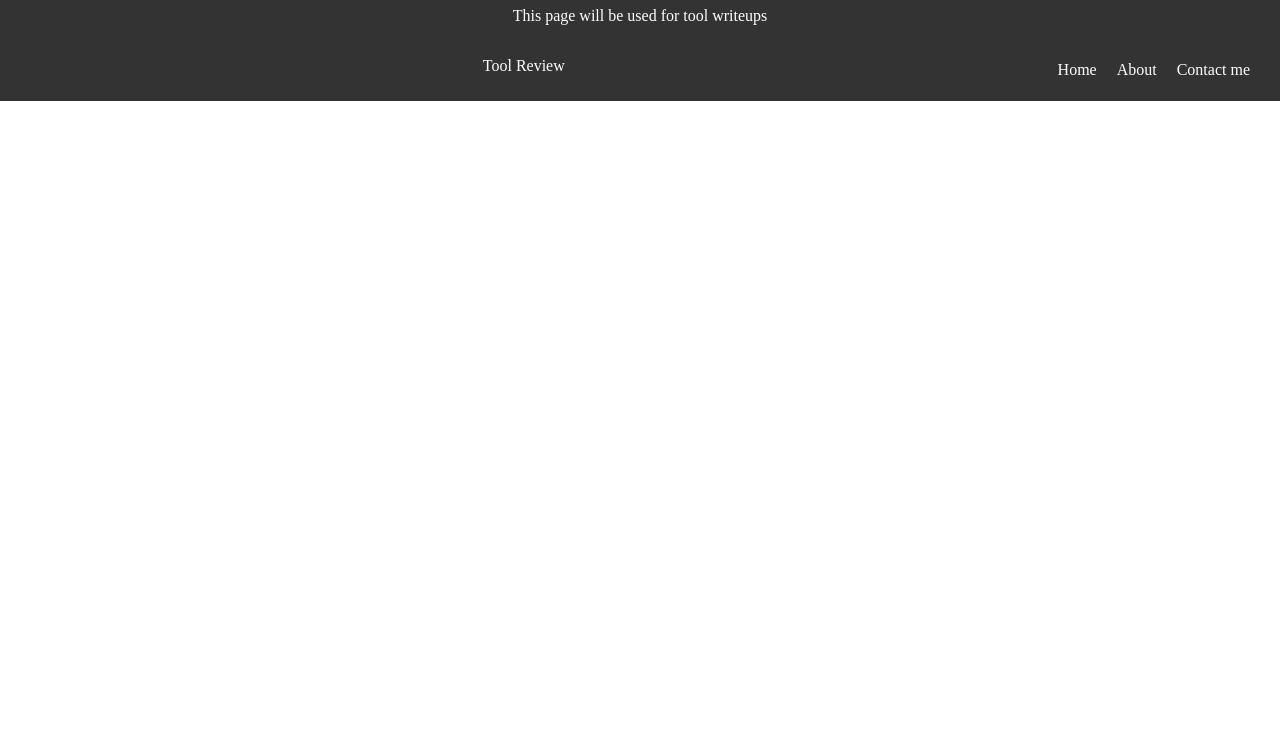
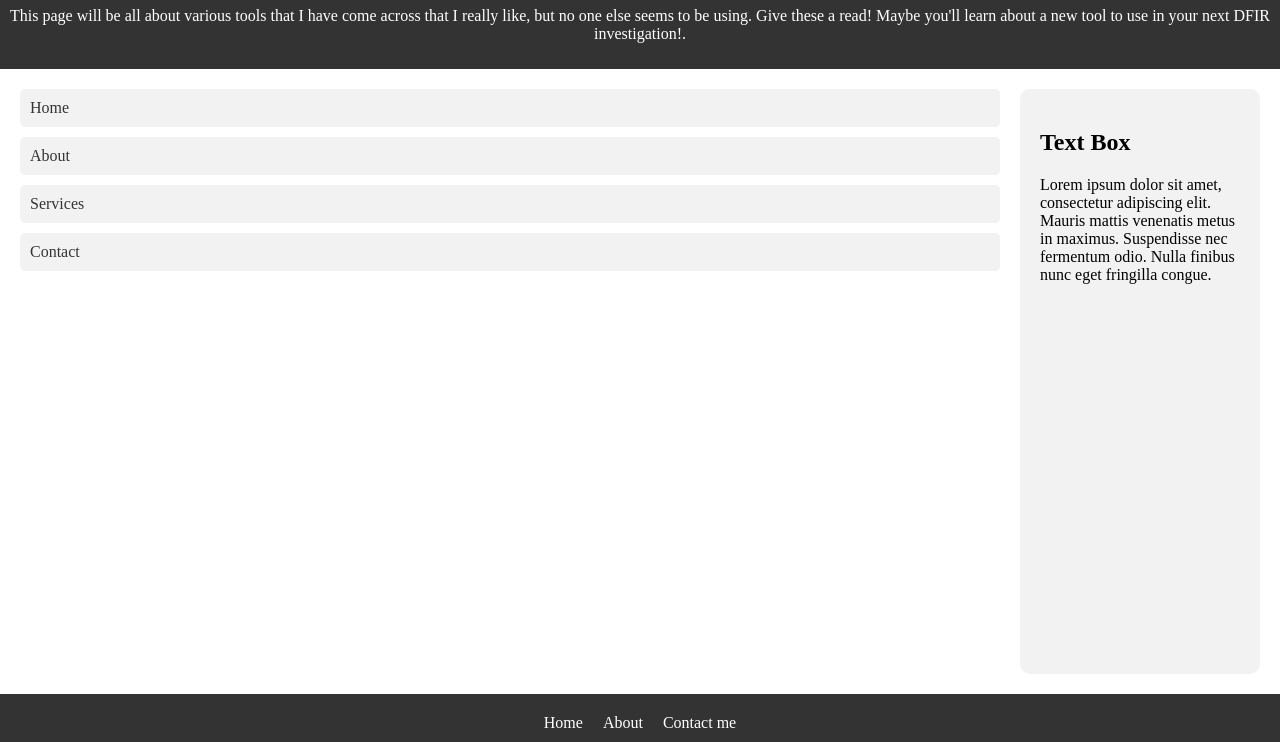
Before and after one commit to cyberyom/cyberyom.github.io, a plain HTML site: page tools/index.html in a window 1280 px wide. Shown: the part 83-825 px from the top of the page. Before the commit the page ends 800 px from the top, so only its background shows below. Drawn offline with Linux system fonts and the light colour scheme.

Commit message:
Update index.html

```diff
--- a/tools/index.html
+++ b/tools/index.html
@@ -1,6 +1,7 @@
 <!DOCTYPE html>
 <html>
 <head>
+	<title>Tool Table of Contents</title>
 	<style>
 		body {
 			margin: 0;
@@ -29,8 +30,50 @@
 			text-decoration: none;
 		}
 
+		main {
+			flex: 1;
+			padding: 20px;
+			display: flex;
+			justify-content: space-between;
+			align-items: flex-start;
+		}
+
+		ul {
+			list-style: none;
+			padding: 0;
+			margin: 0;
+		}
+
+		li {
+			margin-bottom: 10px;
+		}
+
+		li a {
+			 display: block;
+			 padding: 10px;
+			 background-color: #f2f2f2;
+			 border-radius: 5px;
+			 text-decoration: none;
+			 color: #333;
+			 transition: background-color 0.3s ease;
+		}
+
+		li a:hover {
+			background-color: #ddd;
+		}
+
 		.content {
 			flex: 1;
+			padding-right: 20px; /* Add spacing between the hyperlinks and the text box */
+		}
+
+		.text-box {
+			 width: 200px;
+			 height: calc(100vh - 255px); /* Subtract 20px for top and bottom spacing */
+			 background-color: #f2f2f2;
+			 padding: 20px;
+			 overflow: auto;
+			 border-radius: 10px;
 		}
 
 		.footer {
@@ -39,25 +82,44 @@
 			padding: 10px;
 			text-align: center;
 		}
+
+		.indented {
+			margin-left: 50px;
+		}
 	</style>
 </head>
 <body>
 	<header>
-	<h1>Toolssss</h1>
+		<h1>Tool Review</h1>
 		<div class="subtitle">
-		<p>This page will be used for tool writeups</p>
+			<p>This page will be all about various tools that I have come across that I really like, but no one else seems to be using. Give these a read! Maybe you'll learn about a new tool to use in your next DFIR investigation!.</p>
 		</div>
-	<nav>
+	</header>
+
+	<main>
 		<div class="content">
-    <p> Tool Review</p>
+			<ul>
+				<li><a href="#">Home</a></li>
+				<li><a href="#">About</a></li>
+				<li><a href="#">Services</a></li>
+				<li><a href="#">Contact</a></li>
+			</ul>
 		</div>
+
+		<div class="text-box">
+			<h2>Text Box</h2>
+			<p>Lorem ipsum dolor sit amet, consectetur adipiscing elit. Mauris mattis venenatis metus in maximus. Suspendisse nec fermentum odio. Nulla finibus nunc eget fringilla congue.</p>
+			<!-- Add your text content here -->
+		</div>
+
+	</main>
+
 	<footer class="footer">
 		<nav>
 			<a href="/index.html">Home</a>
 			<a href="/about.html">About</a>
 			<a href="/contact.html">Contact me</a>
 		</nav>
-
 	</footer>
 </body>
 </html>
```
Lines whose indentation alone changed are shown as unchanged.
